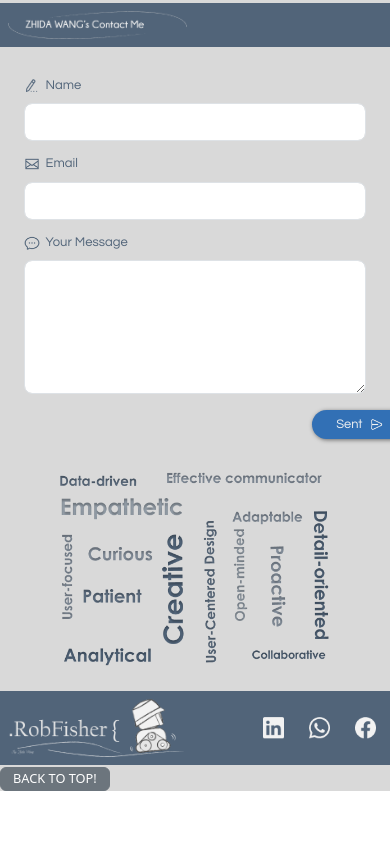
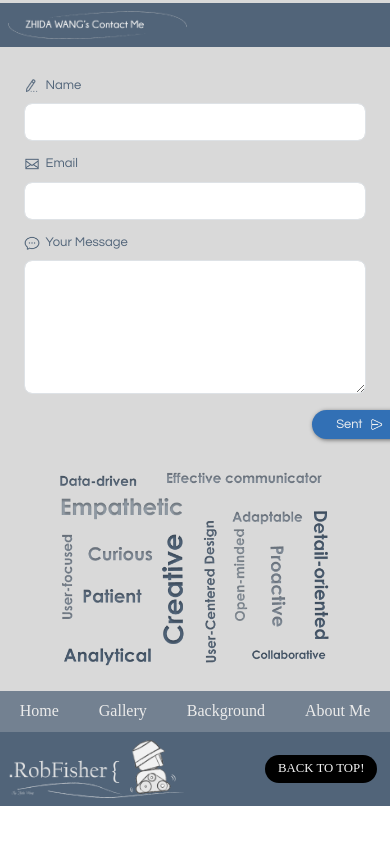
Before and after one commit to wang0950-Ga/portfolio1, a plain HTML site: page index.html in a window 390 px wide. Shown: the part 3630-4474 px from the top of the page. Before the commit the page ends 4421 px from the top, so only its background shows below. Drawn offline with nearby package versions, Linux system fonts and the light colour scheme.

Commit message:
finish mobile version

```diff
--- a/css/main.css
+++ b/css/main.css
@@ -31,8 +31,6 @@
     --bs-btn-font-size: 0.8rem;
     --bs-btn-padding-y: 0.1rem;
 }
-
-
 
 li,
 a,
@@ -844,3 +842,13 @@ link {
     width: 70%;
     height: auto;
 }
+
+.backtotop button{
+    background-color: black;
+    color: #F2F2F2;
+    width: 7rem;
+    height: 1.8rem;
+    border-radius: 1rem;
+    border: none;
+    transform:translate(-1rem);
+}
--- a/index.html
+++ b/index.html
@@ -410,7 +410,8 @@
                                     Message</label>
                                 <textarea class="form-control rounded-3" id="message" cols="30" rows="5"></textarea>
                             </div>
-                            <button type="submit" class="subtmit btn btn-primary btn-sm rounded-5">Sent&nbsp;&nbsp;<img src="./images/icon/Sent.png" width="20%" height="auto"></button>
+                            <button type="submit" class="subtmit btn btn-primary btn-sm rounded-5">Sent&nbsp;&nbsp;<img
+                                    src="./images/icon/Sent.png" width="20%" height="auto"></button>
                         </form>
                     </div>
                     <div class="keywords text-center mt-3 mb-3">
@@ -421,20 +422,26 @@
         </main>
 
         <footer>
-            <nav>
-                    <div class="brand bg-primary">
-                        <img srcset="images/logo/logo 100w.png 430w,
+            <div class="footmenu bg-primary opacity-75">
+                <ul class="nav nav-underline justify-content-center">
+                    <li class="nav-item "><a class="nav-link" href="#Home">Home</a></li>
+                    <li class="nav-item"><a class="nav-link" href="#gallery">Gallery</a></li>
+                    <li class="nav-item"><a class="nav-link" href="#Background">Background</a></li>
+                    <li class="nav-item"><a class="nav-link" href="#Aboutme">About Me</a></li>
+                </ul>
+            </div>
+            <div class="brand bg-primary mb-5">
+                <img srcset="images/logo/logo 100w.png 430w,
                                          images/logo/logo 150w.png 960w,
                                          images/logo/logo 200w. 1920w" sizes="(max-width:430px) 430px,
                                         (max-width:960px) 960px,
                                         (max-width:1920px) 1920px" src="images/logo/logo 100w.png" alt="Personal logo">
-                        <ul class="socialmidea">
-                            <li><a href="#"><img src="./images/icon/ins.png" alt="insgrams"></a></li>
-                            <li><a href="#"><img src="./images/icon/whatsapp.png" alt="whatsapp"></a></li>
-                            <li><a href="#"><img src="./images/icon/facebook.png" alt="facebook"></a></li>
-                        </ul>
+                <ul class="socialmidea">
+                    <div class="backtotop">
+                        <a href="#Home"><button class="btn btn-secondary">BACK TO TOP!</button></a>
                     </div>
-                    <button class="btn btn-secondary">BACK TO TOP!</button>
+            </div>
+
         </footer>
     </div>
 </body>
```
